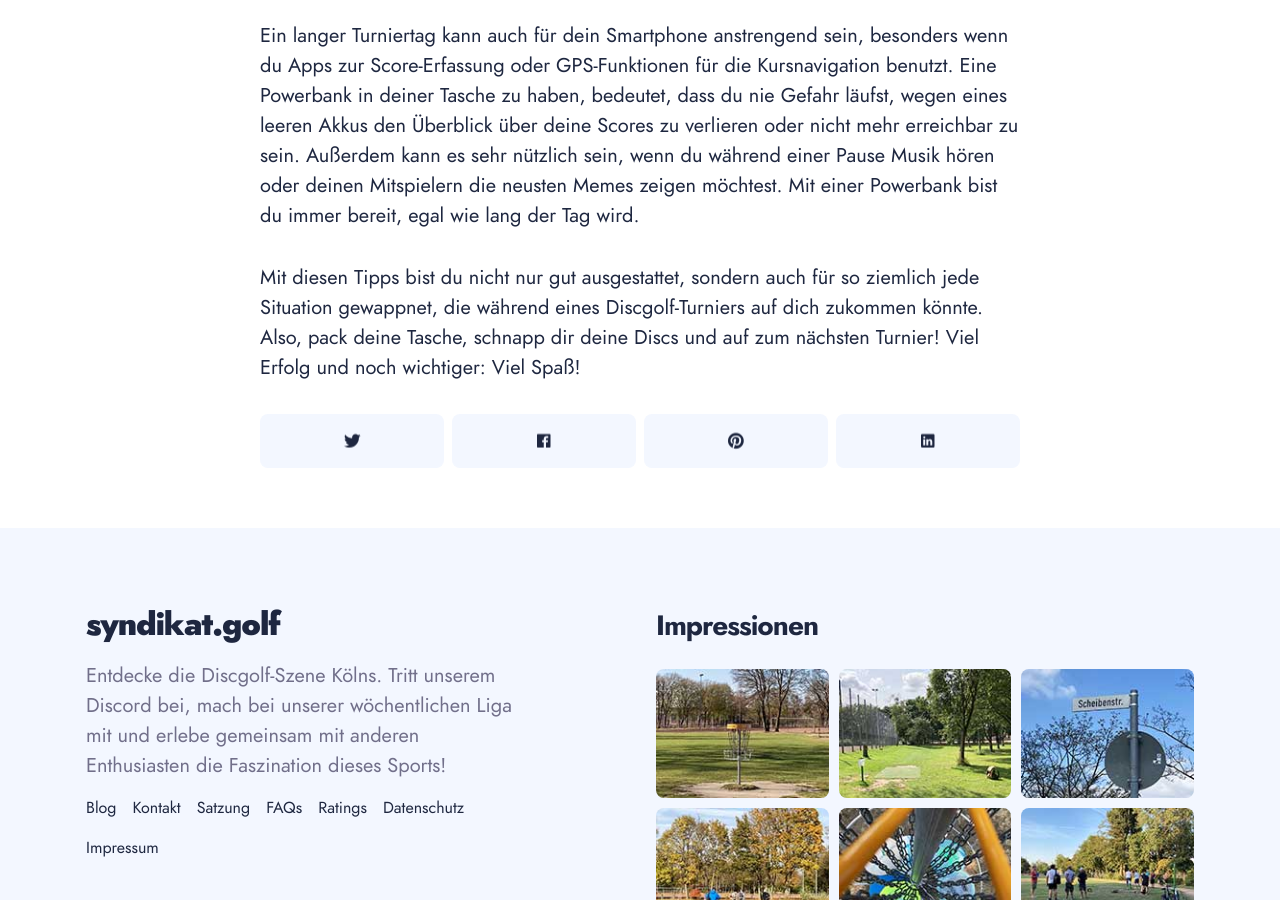
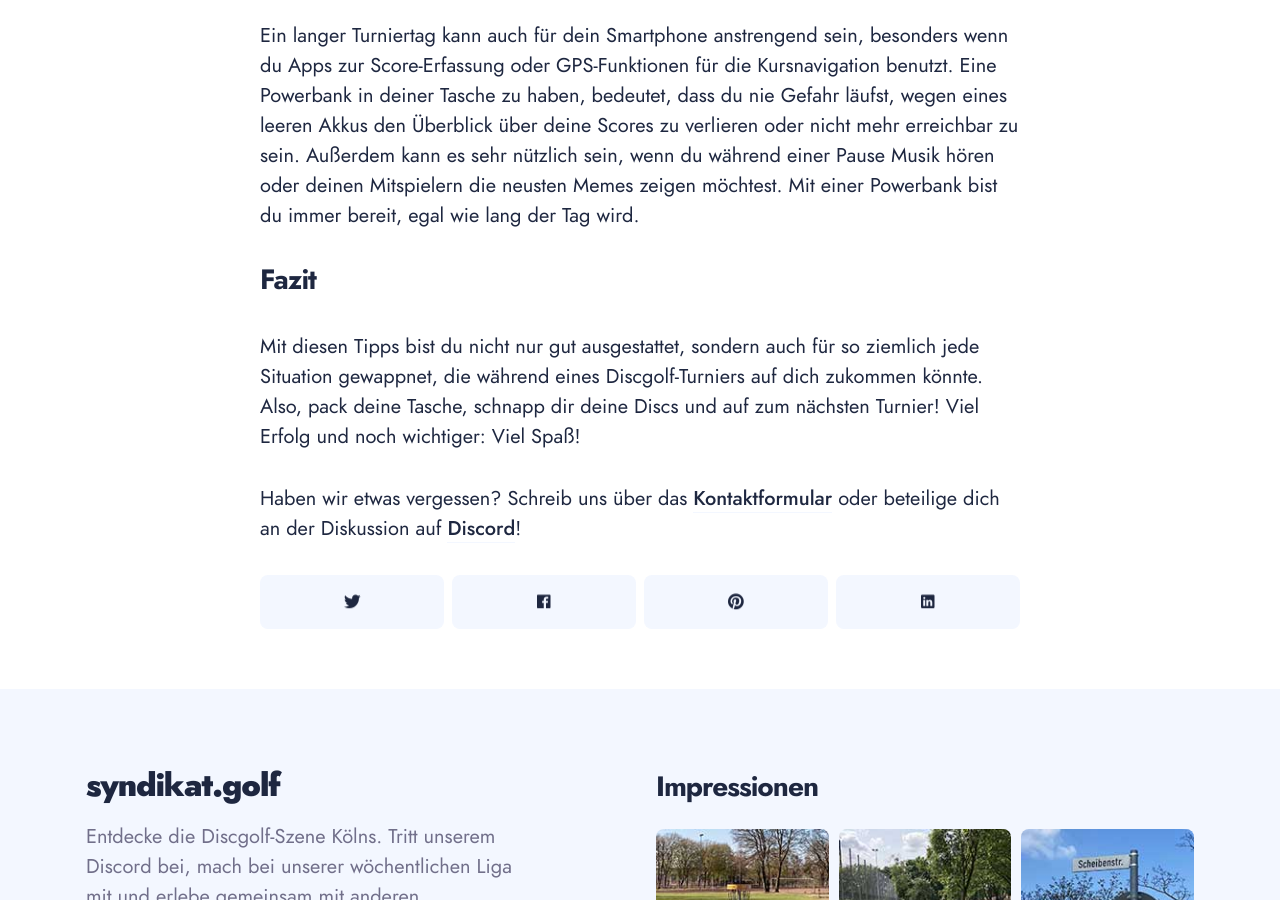
Before and after one commit to maxgreive/syndikat-web, a Jekyll site: the page built from _posts/2024-04-29-turnier-packliste.md, in a window 1280 px wide and 900 px high, scrolled down 3229 px. Built offline with Jekyll 4.4.1, drawn with Linux system fonts in a browser that asks for light colours; some web fonts are replaced; part of the change alters nothing that is shown; some of the changed text lies outside the part shown.

Commit message:
update packing list post

```diff
--- a/_includes/snippets/checklist.html
+++ b/_includes/snippets/checklist.html
@@ -1,5 +1,5 @@
 <details>
-    <summary>Turnier-Packliste zum Abhaken</summary>
+    <summary>Turnier-Packliste zum Abhaken ausklappen</summary>
 
     {% for check in site.data.checklist %}
         <div class="form__checkbox-group"><label class="form__label form__checkbox-group">
--- a/_posts/2024-04-29-turnier-packliste.md
+++ b/_posts/2024-04-29-turnier-packliste.md
@@ -1,8 +1,8 @@
 ---
 layout: post
 title: "Turnier-Equipment, das den Unterschied macht"
-image: /assets/images/posts/packliste.png
-thumbnail: /assets/images/posts/packliste.png
+image: /assets/images/posts/packliste.jpg
+thumbnail: /assets/images/posts/thumbnails/packliste_thumb.jpg
 tags: turniere
 author: max
 date: 2024-08-21
@@ -45,4 +45,8 @@ Eine gute Sonnenbrille ist mehr als nur ein modisches Accessoire – sie ist ess
 ## 11. Powerbank – Immer verbunden bleiben
 Ein langer Turniertag kann auch für dein Smartphone anstrengend sein, besonders wenn du Apps zur Score-Erfassung oder GPS-Funktionen für die Kursnavigation benutzt. Eine Powerbank in deiner Tasche zu haben, bedeutet, dass du nie Gefahr läufst, wegen eines leeren Akkus den Überblick über deine Scores zu verlieren oder nicht mehr erreichbar zu sein. Außerdem kann es sehr nützlich sein, wenn du während einer Pause Musik hören oder deinen Mitspielern die neusten Memes zeigen möchtest. Mit einer Powerbank bist du immer bereit, egal wie lang der Tag wird.
 
+## Fazit
+
 Mit diesen Tipps bist du nicht nur gut ausgestattet, sondern auch für so ziemlich jede Situation gewappnet, die während eines Discgolf-Turniers auf dich zukommen könnte. Also, pack deine Tasche, schnapp dir deine Discs und auf zum nächsten Turnier! Viel Erfolg und noch wichtiger: Viel Spaß!
+
+Haben wir etwas vergessen? Schreib uns über das [Kontaktformular](/contact) oder beteilige dich an der Diskussion auf [Discord](https://discord.gg/bus8ZcaNFT)!
```
Also changed, not shown: 1 other file.
